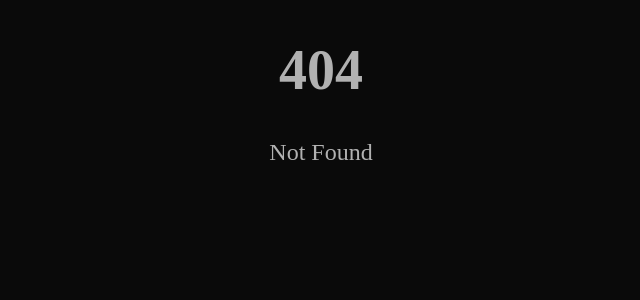
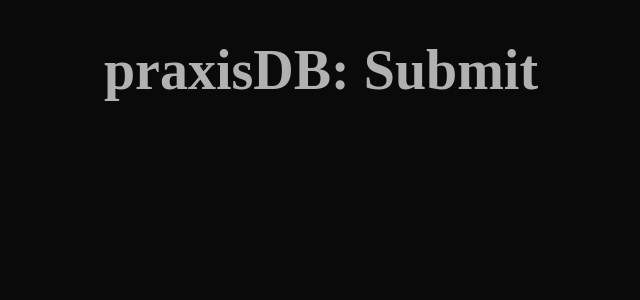
Before and after one commit to Velkee/praxisDB, a SvelteKit app in the folder frontend/: page /admin in a window 1280 px wide. Before the commit this address had no page. Shown: the top 300 px of the page, without its empty margins (319-959 px from the left). Built offline with nearby package versions, Linux system fonts and the light colour scheme.

Commit message:
Admin page under construction

```diff
--- /dev/null
+++ b/frontend/src/routes/admin/+page.svelte
@@ -0,0 +1,7 @@
+<header>
+    <h1>praxisDB: Submit</h1>
+</header>
+
+<main class="main-content">
+
+</main>
--- a/frontend/src/routes/submit/+page.svelte
+++ b/frontend/src/routes/submit/+page.svelte
@@ -10,7 +10,7 @@
 </script>
 
 <main class="main-content">
-    <form action='http://{api_ip}:{api_port}/send' method="post" enctype="multipart/form-data">
+	<form action='http://{api_ip}:{api_port}/send' method="post" enctype="multipart/form-data">
         <label for="buissenessName">Buisseness name (case insensitive):</label>
         <br />
         <input type="text" name="buissenessName" id="buissenessName" required>
```
Also changed, not shown: frontend/package.json (+8 -8 lines), frontend/src/routes/+layout.ts (line endings or trailing spaces), 1 other file (tests, documents, lock files or other folders).
